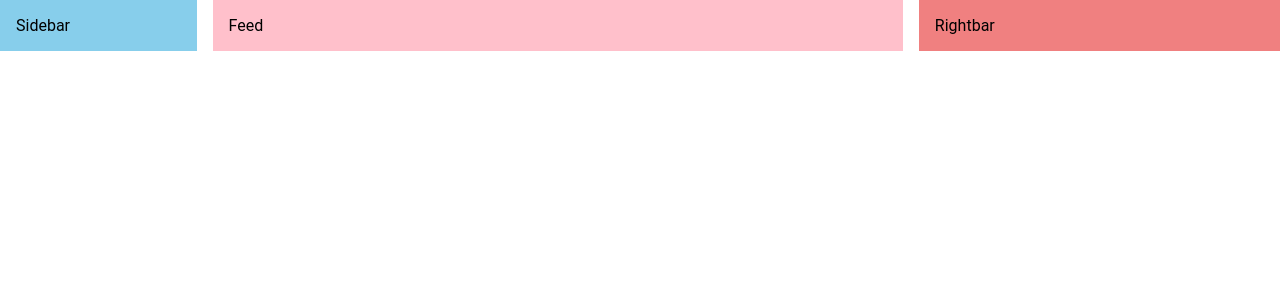
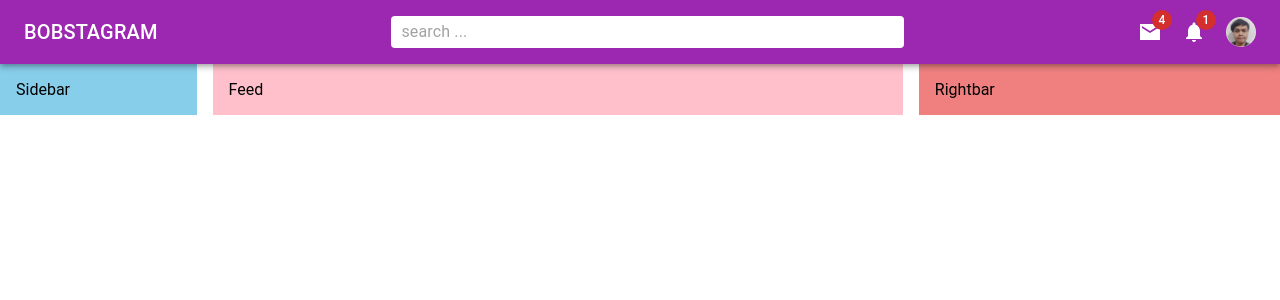
Before and after one commit to boby177/Bobstagram-MUI, a React (Create React App) app: page / in a window 1280 px wide. Shown: the top 300 px of the page. Built offline with nearby package versions, Linux system fonts and the light colour scheme.

Commit message:
Update navbar component styles

```diff
--- a/public/index.html
+++ b/public/index.html
@@ -21,7 +21,7 @@
         margin: 0;
       }
     </style>
-    <title>React App</title>
+    <title>Bobstagram</title>
   </head>
   <body>
     <noscript>You need to enable JavaScript to run this app.</noscript>
--- a/src/App.js
+++ b/src/App.js
@@ -2,11 +2,12 @@ import Sidebar from "./components/Sidebar";
 import Feed from "./components/Feed";
 import Rightbar from "./components/Rightbar";
 import { Box, Stack } from "@mui/material";
+import Navbar from "./components/Navbar";
 
 function App() {
   return (
     <Box>
-      {/* Navbar */}
+      <Navbar />
       <Stack direction={"row"} spacing={2} justifyContent={"space-between"}>
         <Sidebar />
         <Feed />
--- a/src/components/Navbar.jsx
+++ b/src/components/Navbar.jsx
@@ -1,9 +1,77 @@
-import React from 'react'
+import {
+  AppBar,
+  Avatar,
+  Badge,
+  Box,
+  InputBase,
+  styled,
+  Toolbar,
+  Typography,
+} from "@mui/material";
+import React from "react";
+import FormatBoldSharpIcon from "@mui/icons-material/FormatBoldSharp";
+import { MailSharp, Notifications } from "@mui/icons-material";
+import AvatarImage from "./images/avatar.png";
+
+const StyledToolbar = styled(Toolbar)({
+  display: "flex",
+  justifyContent: "space-between",
+});
+
+const Searchbar = styled("div")(({ theme }) => ({
+  backgroundColor: "white",
+  padding: "0 10px",
+  borderRadius: theme.shape.borderRadius,
+  width: "40%",
+}));
+
+const Icons = styled(Box)(({ theme }) => ({
+  display: "none",
+  gap: "20px",
+  alignItems: "center",
+  // It's used for responsive positioning
+  [theme.breakpoints.up("sm")]: {
+    display: "flex",
+  },
+}));
+
+const UserBox = styled(Box)(({ theme }) => ({
+  display: "flex",
+  gap: "10px",
+  alignItems: "center",
+  // It's used for responsive positioning
+  [theme.breakpoints.up("sm")]: {
+    display: "none",
+  },
+}));
 
 const Navbar = () => {
   return (
-    <div>Navbar</div>
-  )
-}
+    <AppBar position="sticky" color="secondary">
+      <StyledToolbar>
+        <Typography variant="h6" sx={{ display: { xs: "none", sm: "block" } }}>
+          BOBSTAGRAM
+        </Typography>
+        <FormatBoldSharpIcon sx={{ display: { xs: "block", sm: "none" } }} />
+        <Searchbar>
+          <InputBase placeholder="search ..." />
+        </Searchbar>
+        <Icons>
+          <Badge badgeContent={4} color="error">
+            <MailSharp />
+          </Badge>
+          <Badge badgeContent={1} color="error">
+            <Notifications />
+          </Badge>
+          <Avatar sx={{ width: 30, height: 30 }} src={AvatarImage} />
+        </Icons>
+        <UserBox>
+          <Avatar sx={{ width: 30, height: 30 }} src={AvatarImage} />
+          <Typography variant="span">Bob</Typography>
+        </UserBox>
+      </StyledToolbar>
+    </AppBar>
+  );
+};
 
-export default Navbar
+export default Navbar;
```
Also changed, not shown: src/components/images/avatar.png (added).
